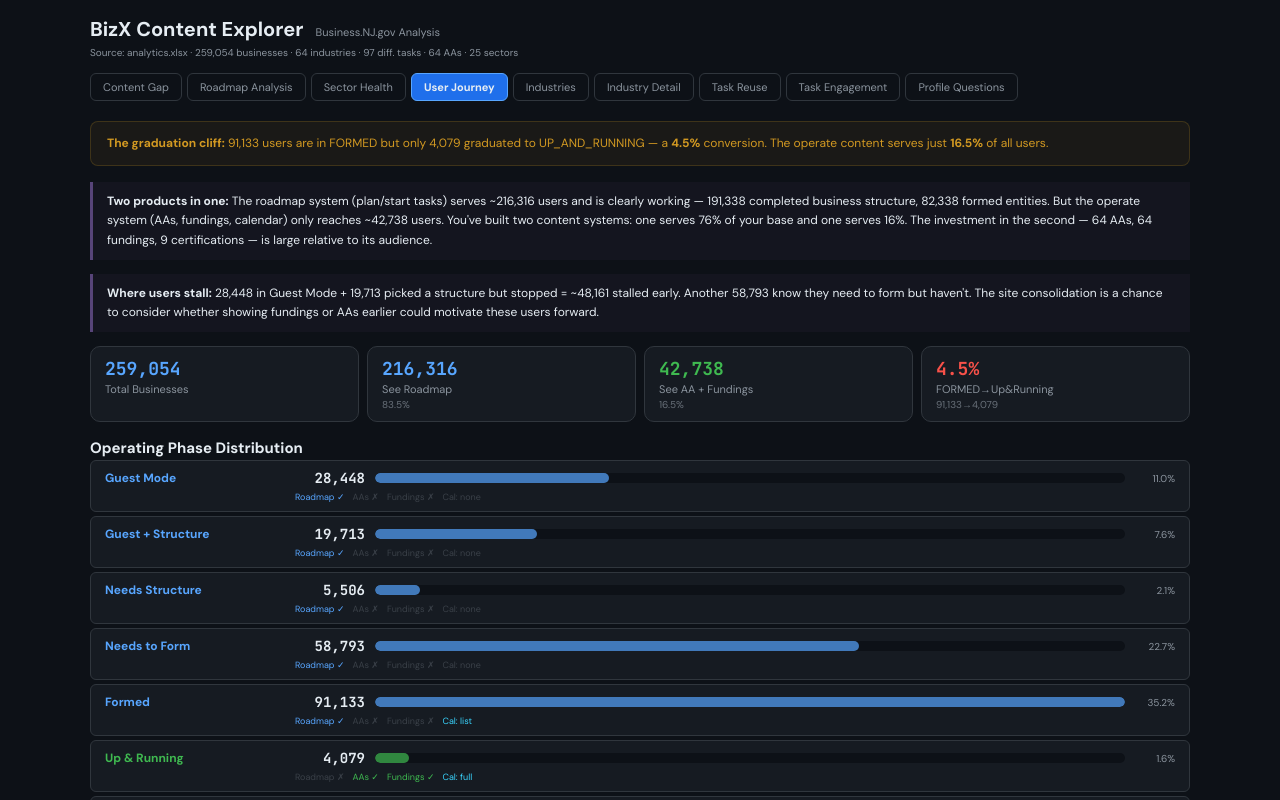
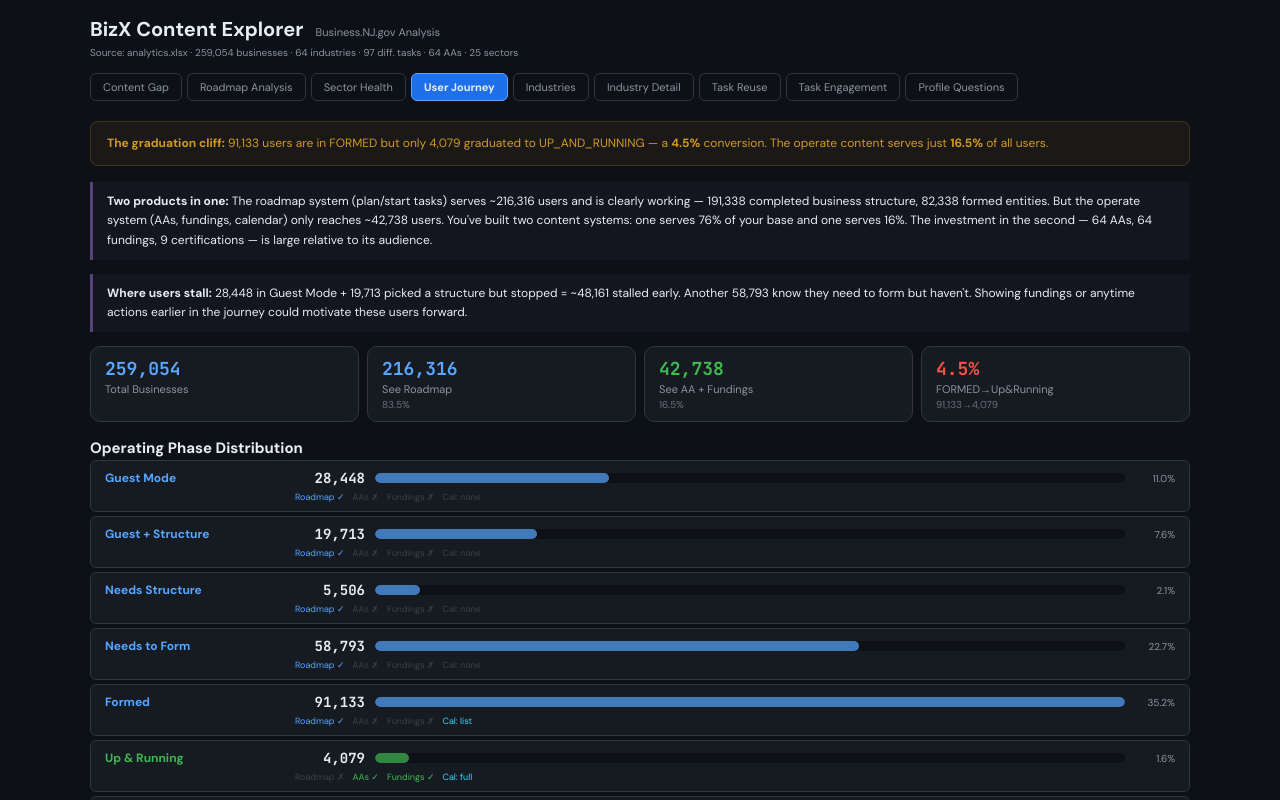
Before and after one commit to amykirchhoff/Roadmap, a React (Vite) app: page / in a window 1280 px wide. Both pictures are taken after a click on the button "User Journey". Shown: the top 800 px of the page. Built offline with nearby package versions, Linux system fonts and the light colour scheme.

Commit message:
Add files via upload

```diff
--- a/src/App.jsx
+++ b/src/App.jsx
@@ -211,7 +211,7 @@ export default function App() {
     return (<div>
       <Alert color={C.orange}><strong>The graduation cliff:</strong> {fmt(formed)} users are in FORMED but only {fmt(upR)} graduated to UP_AND_RUNNING — a <strong>{pct(upR,formed)}</strong> conversion. The operate content serves just <strong>{pct(phases.seesAAFunding,totalBiz)}</strong> of all users.</Alert>
       <Insight><strong>Two products in one:</strong> The roadmap system (plan/start tasks) serves ~{fmt(phases.seesRoadmap)} users and is clearly working — {fmt((tp.find(t=>t.task==="Select Your Business Structure")||{}).completed||0)} completed business structure, {fmt((tp.find(t=>t.task.includes("Authorize Your Business"))||{}).completed||0)} formed entities. But the operate system (AAs, fundings, calendar) only reaches ~{fmt(phases.seesAAFunding)} users. You've built two content systems: one serves 76% of your base and one serves 16%. The investment in the second — 64 AAs, 64 fundings, 9 certifications — is large relative to its audience.</Insight>
-      <Insight><strong>Where users stall:</strong> {fmt(pm["GUEST_MODE"]||0)} in Guest Mode + {fmt(pm["GUEST_MODE_WITH_BUSINESS_STRUCTURE"]||0)} picked a structure but stopped = ~{fmt((pm["GUEST_MODE"]||0)+(pm["GUEST_MODE_WITH_BUSINESS_STRUCTURE"]||0))} stalled early. Another {fmt(pm["NEEDS_TO_FORM"]||0)} know they need to form but haven't. The site consolidation is a chance to consider whether showing fundings or AAs earlier could motivate these users forward.</Insight>
+      <Insight><strong>Where users stall:</strong> {fmt(pm["GUEST_MODE"]||0)} in Guest Mode + {fmt(pm["GUEST_MODE_WITH_BUSINESS_STRUCTURE"]||0)} picked a structure but stopped = ~{fmt((pm["GUEST_MODE"]||0)+(pm["GUEST_MODE_WITH_BUSINESS_STRUCTURE"]||0))} stalled early. Another {fmt(pm["NEEDS_TO_FORM"]||0)} know they need to form but haven't. Showing fundings or anytime actions earlier in the journey could motivate these users forward.</Insight>
       <div style={{display:"flex",gap:8,flexWrap:"wrap",marginBottom:16}}>
         <Stat label="Total Businesses" value={fmt(totalBiz)} small />
         <Stat label="See Roadmap" value={fmt(phases.seesRoadmap)} sub={pct(phases.seesRoadmap,totalBiz)} color={C.accent} small />
```
